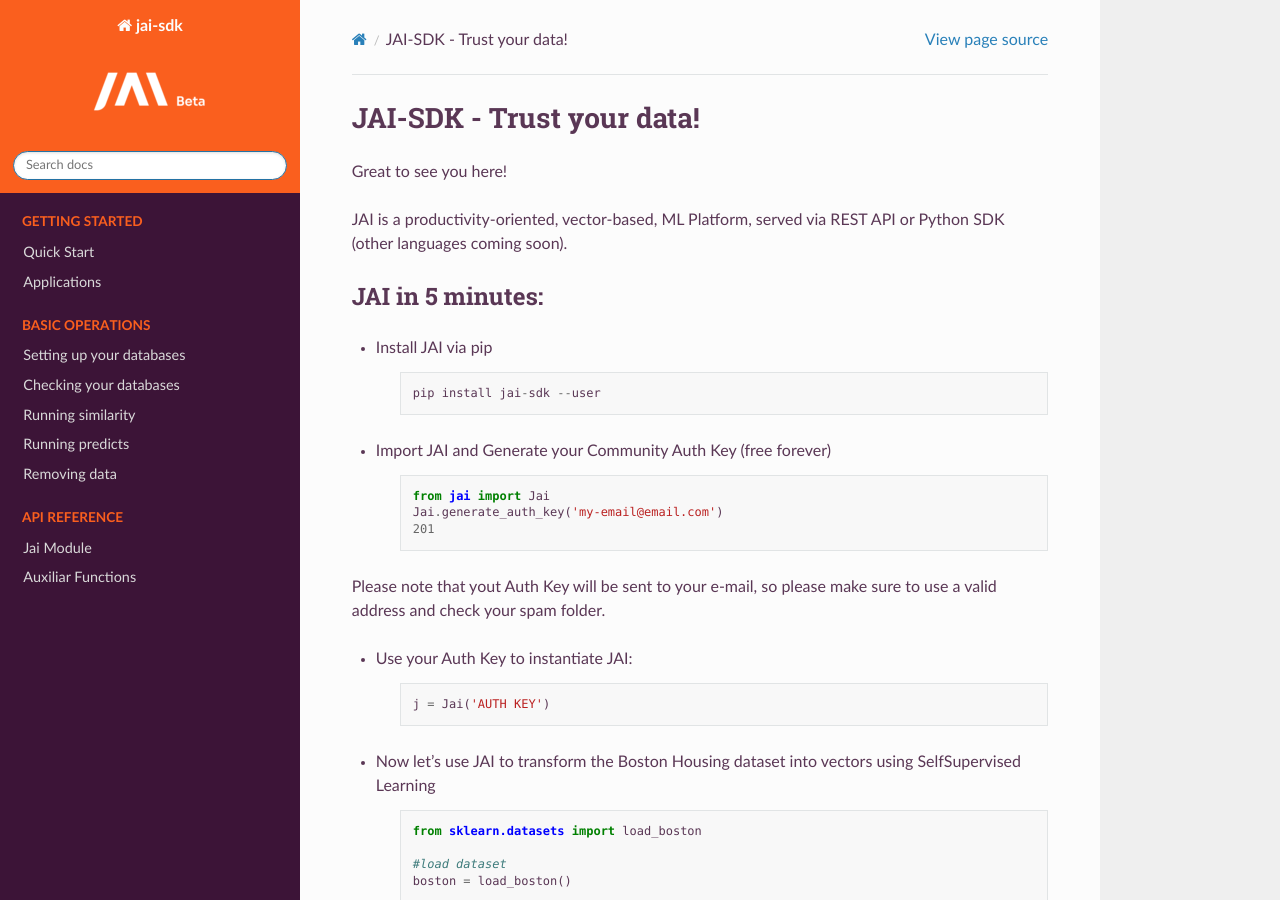
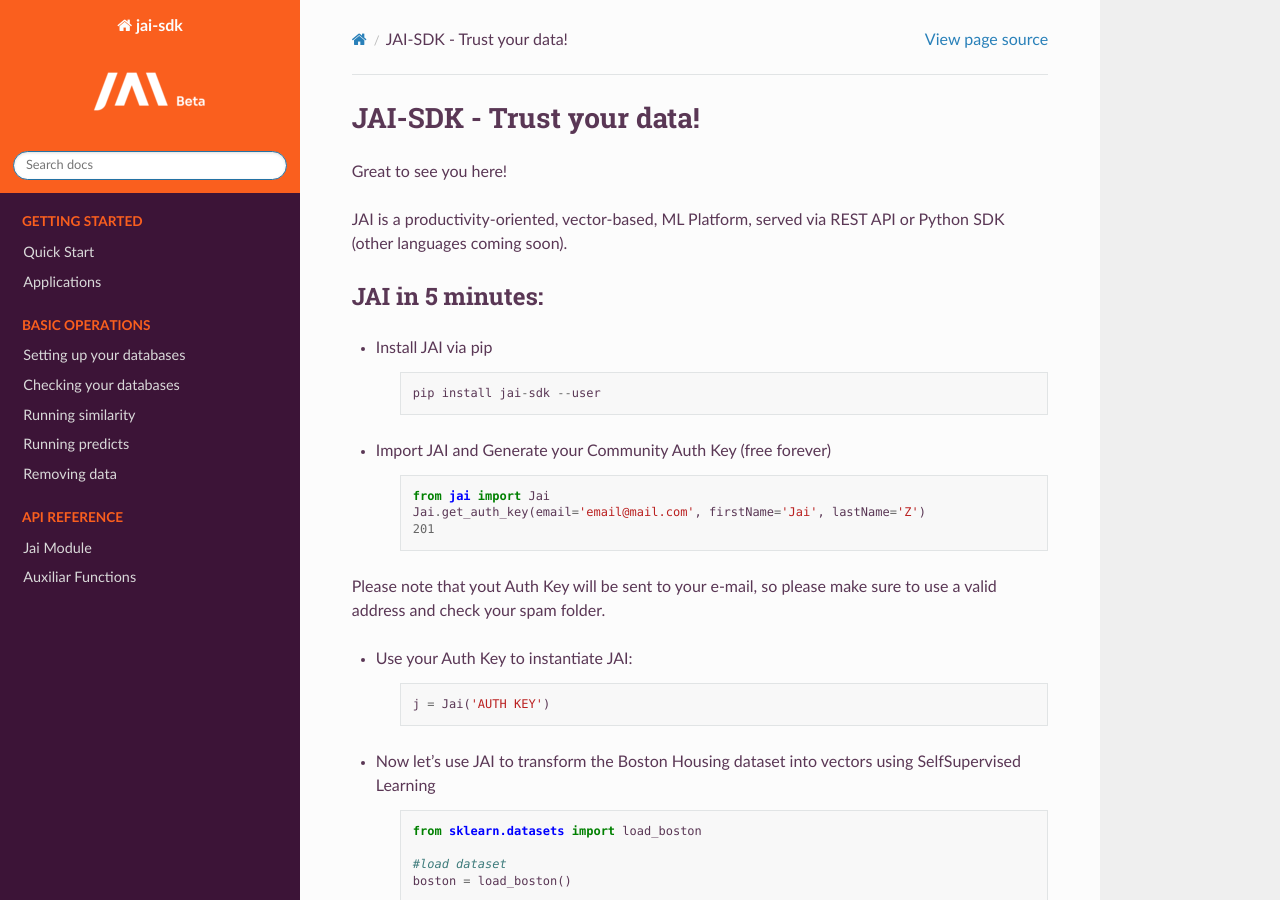
Before and after one commit to jquant/jai-sdk, a Sphinx documentation site: the page built from docs/index.rst, in a window 1280 px wide and 900 px high. Built offline with Sphinx 7.4.7 and the Read the Docs theme 2.0.0, drawn with Linux system fonts in a browser that asks for light colours.

Commit message:
fix get auth key method

```diff
--- a/docs/index.rst
+++ b/docs/index.rst
@@ -26,7 +26,7 @@
    ::
 
       from jai import Jai
-      Jai.generate_auth_key('my-email@email.com')
+      Jai.get_auth_key(email='email@mail.com', firstName='Jai', lastName='Z')
       201
 
 Please note that yout Auth Key will be sent to your e-mail, so please make sure to use a valid address and check your spam folder.
```
